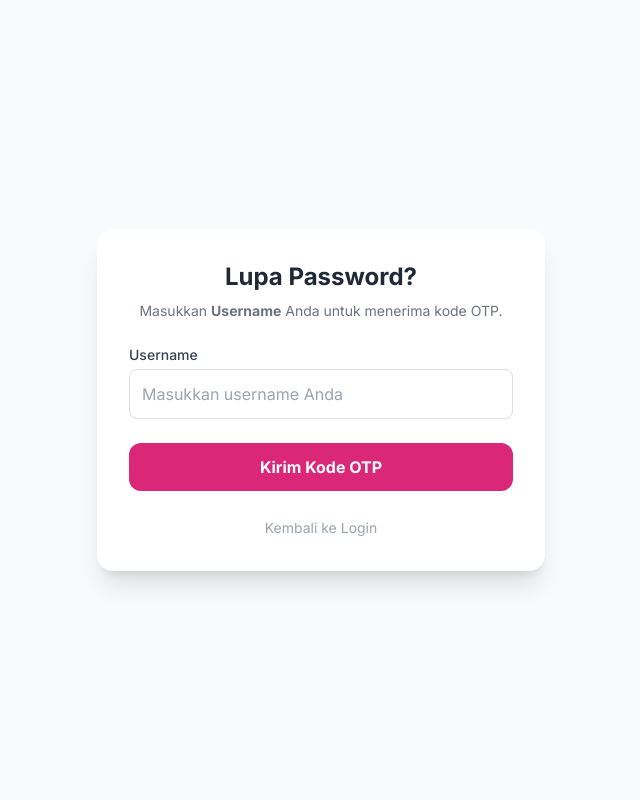
After one commit to Augiexyz/Wedding_organizer, a Django app: page /akun/lupa-password/ in a window 1280 px wide. The commit adds this page. Shown: the whole page, without its empty margins (319-959 px from the left). Run offline with Django 5.2, Linux system fonts and the light colour scheme; some libraries are stand-ins or nearby versions.

Commit message:
aktifkan lupa kata sandi

```diff
--- /dev/null
+++ b/Wedding_organizer/pengguna/templates/pengguna/lupa_password.html
@@ -0,0 +1,43 @@
+<!DOCTYPE html>
+<html lang="id">
+<head>
+    <meta charset="UTF-8">
+    <meta name="viewport" content="width=device-width, initial-scale=1.0">
+    <title>Lupa Password - Wedding Organizer Samarinda</title>
+    <script src="https://cdn.tailwindcss.com"></script>
+    <link href="https://fonts.googleapis.com/css2?family=Inter:wght@400;500;600;700&display=swap" rel="stylesheet">
+    <style>
+        body { font-family: 'Inter', sans-serif; }
+        .input-field { width: 100%; padding: 0.75rem; border: 1px solid #ddd; border-radius: 0.5rem; outline: none; transition: all 0.2s; }
+        .input-field:focus { border-color: #DB2777; ring: 2px; ring-color: #FBCFE8; }
+    </style>
+</head>
+<body class="bg-gray-50 h-screen flex items-center justify-center">
+    <div class="bg-white p-8 rounded-2xl shadow-xl max-w-md w-full">
+        <div class="text-center mb-6">
+            <h1 class="text-2xl font-bold text-gray-800">Lupa Password?</h1>
+            <p class="text-gray-500 text-sm mt-2">Masukkan <strong>Username</strong> Anda untuk menerima kode OTP.</p>
+        </div>
+
+        {% if messages %}
+            {% for message in messages %}
+                <div class="p-3 mb-4 text-sm rounded-lg bg-red-100 text-red-700 text-center">{{ message }}</div>
+            {% endfor %}
+        {% endif %}
+
+        <form method="POST" class="space-y-6">
+            {% csrf_token %}
+            <div>
+                <label class="block text-sm font-medium text-gray-700 mb-1">Username</label>
+                {{ form.username }}
+            </div>
+            <button type="submit" class="w-full bg-pink-600 hover:bg-pink-700 text-white font-bold py-3 rounded-xl transition">
+                Kirim Kode OTP
+            </button>
+            <div class="text-center">
+                <a href="{% url 'login' %}" class="text-sm text-gray-400 hover:text-pink-600">Kembali ke Login</a>
+            </div>
+        </form>
+    </div>
+</body>
+</html>
--- a/Wedding_organizer/pengguna/urls.py
+++ b/Wedding_organizer/pengguna/urls.py
@@ -15,6 +15,10 @@ urlpatterns = [
     path('edit-profil-wo/', views.edit_profil_wo_view, name='edit_profil_wo'),
     path('edit-profil/', views.edit_profil_customer_view, name='edit_profil_customer'),
 
+    path('lupa-password/', views.lupa_password_view, name='lupa_password'),
+    path('verifikasi-otp/', views.verifikasi_otp_view, name='verifikasi_otp'),
+    path('reset-password/', views.reset_password_view, name='reset_password'),
+
 
 
 ]
--- a/Wedding_organizer/pengguna/views.py
+++ b/Wedding_organizer/pengguna/views.py
@@ -4,32 +4,29 @@ from django.contrib.auth import login, update_session_auth_hash
 from django.contrib.auth.decorators import login_required
 from .models import Profil, ProfilWO, GaleriWO
 from .forms import RegistrasiForm, ProfilWOForm, UserUpdateForm, CustomPasswordChangeForm
-# Tambahkan Avg untuk hitung rata-rata rating
 from django.db.models import Sum, Count, Avg
-# Tambahkan model Ulasan
 from organizer.models import Pesanan, Paket, Ulasan
 from django.db.models.functions import TruncMonth
 import json
+
+# --- IMPORT KHUSUS FITUR LUPA PASSWORD ---
+import random
+from django import forms
+from django.contrib.auth.models import User
+# -----------------------------------------
 
 def registrasi_view(request):
     if request.method == 'POST':
         form = RegistrasiForm(request.POST)
         if form.is_valid():
             user = form.save(commit=False)
-
             nama_lengkap = form.cleaned_data.get('nama_lengkap')
             nama_split = nama_lengkap.split(' ', 1)
             user.first_name = nama_split[0]
             if len(nama_split) > 1:
                 user.last_name = nama_split[1]
-
             user.save()
-
-            Profil.objects.create(
-                user=user,
-                role=form.cleaned_data.get('role')
-            )
-
+            Profil.objects.create(user=user, role=form.cleaned_data.get('role'))
             login(request, user)
             messages.success(request, f'Selamat datang, {user.username}! Akun Anda berhasil dibuat.')
             return redirect('redirect_after_login')
@@ -37,12 +34,9 @@ def registrasi_view(request):
         form = RegistrasiForm()
     return render(request, 'pengguna/registrasi.html', {'form': form})
 
-
 @login_required
 def buat_profil_wo_view(request):
-    if request.user.profil.role != 'wo':
-        return redirect('index')
-
+    if request.user.profil.role != 'wo': return redirect('index')
     if request.method == 'POST':
         form = ProfilWOForm(request.POST, request.FILES)
         if form.is_valid():
@@ -53,122 +47,65 @@ def buat_profil_wo_view(request):
             return redirect('dashboard_wo')
     else:
         form = ProfilWOForm()
-
     return render(request, 'pengguna/buat_profil_wo.html', {'form': form})
-
 
 @login_required
 def redirect_after_login_view(request):
     user = request.user
-
     if hasattr(user, 'profil'):
         role = user.profil.role
-        if role == 'wo':
-            return redirect('dashboard_wo')
+        if role == 'wo': return redirect('dashboard_wo')
         elif role == 'customer':
             next_url = request.GET.get('next')
-            if next_url:
-                return redirect(next_url)
+            if next_url: return redirect(next_url)
             return redirect('index')
-
-    elif user.is_superuser:
-        return redirect('/admin/')
-
+    elif user.is_superuser: return redirect('/admin/')
     else:
-        messages.error(request, "Akun Anda tidak memiliki profil yang valid. Silakan hubungi admin.")
+        messages.error(request, "Akun Anda tidak memiliki profil yang valid.")
         return redirect('index')
 
 @login_required
 def dashboard_wo_view(request):
-    if not hasattr(request.user, 'profil') or request.user.profil.role != 'wo':
-        return redirect('index')
+    if not hasattr(request.user, 'profil') or request.user.profil.role != 'wo': return redirect('index')
+    try: profil_wo = request.user.profilwo
+    except ProfilWO.DoesNotExist: return redirect('buat_profil_wo')
 
-    try:
-        profil_wo = request.user.profilwo
-    except ProfilWO.DoesNotExist:
-        return redirect('buat_profil_wo')
-
-    # Mengambil semua pesanan yang ditujukan untuk WO yang sedang login
-    # Optimasi: Gunakan select_related untuk mempercepat query paket & customer
     semua_pesanan = Pesanan.objects.filter(paket__wo=request.user).select_related('paket', 'customer')
-
-    # Menghitung statistik
     pesanan_baru_count = semua_pesanan.filter(status='menunggu').count()
     pesanan_selesai_count = semua_pesanan.filter(status='selesai').count()
-
-    # Menghitung pendapatan dari pesanan yang selesai
     pendapatan_data = semua_pesanan.filter(status='selesai').aggregate(total=Sum('paket__harga'))
     pendapatan_total = pendapatan_data['total'] or 0
+    pesanan_terbaru = semua_pesanan.order_by('-tgl_pesan')[:5]
+    paket_populer = Paket.objects.filter(wo=request.user, is_active=True).annotate(jumlah_pesanan=Count('pesanan')).order_by('-jumlah_pesanan')[:4]
 
-    # Mengambil 5 pesanan terbaru
-    pesanan_terbaru = semua_pesanan.order_by('-tgl_pesan')[:5]
-
-    # Paket Populer
-    paket_populer = Paket.objects.filter(wo=request.user, is_active=True) \
-        .annotate(jumlah_pesanan=Count('pesanan')) \
-        .order_by('-jumlah_pesanan')[:4]
-
-    # --- LOGIKA BARU UNTUK GRAFIK: PERFORMA PAKET ---
-    # Mengelompokkan pendapatan berdasarkan Nama Paket
-    data_grafik = Pesanan.objects.filter(
-        paket__wo=request.user,
-        status='selesai'
-    ).values('paket__nama_paket').annotate(
-        total_pendapatan=Sum('paket__harga')
-    ).order_by('-total_pendapatan')
-
-    # Label grafik sekarang adalah Nama Paket
+    data_grafik = Pesanan.objects.filter(paket__wo=request.user, status='selesai').values('paket__nama_paket').annotate(total_pendapatan=Sum('paket__harga')).order_by('-total_pendapatan')
     chart_labels = [data['paket__nama_paket'] for data in data_grafik]
-    # Data grafik adalah total pendapatan paket tersebut (dalam jutaan)
     chart_data = [int(data['total_pendapatan'] / 1000000) for data in data_grafik]
-
-    # --- BAGIAN BARU: DATA ULASAN ---
     ulasan_list = Ulasan.objects.filter(wo=request.user).order_by('-created_at')
     rating_rata2 = ulasan_list.aggregate(Avg('rating'))['rating__avg'] or 0
-    # --------------------------------
 
     context = {
-        'profil_wo': profil_wo,
-        'pesanan_baru_count': pesanan_baru_count,
-        'pesanan_selesai_count': pesanan_selesai_count,
-        'pendapatan_total': pendapatan_total,
-        'pesanan_terbaru': pesanan_terbaru,
-        'paket_populer': paket_populer,
-        'chart_labels': json.dumps(chart_labels),
-        'chart_data': json.dumps(chart_data),
-
-        # Kirim data ulasan ke template
-        'ulasan_list': ulasan_list,
-        'rating_rata2': round(rating_rata2, 1),
+        'profil_wo': profil_wo, 'pesanan_baru_count': pesanan_baru_count, 'pesanan_selesai_count': pesanan_selesai_count,
+        'pendapatan_total': pendapatan_total, 'pesanan_terbaru': pesanan_terbaru, 'paket_populer': paket_populer,
+        'chart_labels': json.dumps(chart_labels), 'chart_data': json.dumps(chart_data),
+        'ulasan_list': ulasan_list, 'rating_rata2': round(rating_rata2, 1),
     }
     return render(request, 'pengguna/dashboard_wo.html', context)
 
 @login_required
 def edit_profil_wo_view(request):
-    try:
-        profil_wo = request.user.profilwo
-    except ProfilWO.DoesNotExist:
-        return redirect('buat_profil_wo')
-
+    try: profil_wo = request.user.profilwo
+    except ProfilWO.DoesNotExist: return redirect('buat_profil_wo')
     if request.method == 'POST':
         form = ProfilWOForm(request.POST, request.FILES, instance=profil_wo)
         if form.is_valid():
             form.save()
-
             images = request.FILES.getlist('galeri_wo_foto')
-            for image in images:
-                GaleriWO.objects.create(profil_wo=profil_wo, foto=image)
-
+            for image in images: GaleriWO.objects.create(profil_wo=profil_wo, foto=image)
             messages.success(request, 'Profil Anda berhasil diperbarui.')
             return redirect('edit_profil_wo')
-    else:
-        form = ProfilWOForm(instance=profil_wo)
-
-    context = {
-        'form': form,
-        'profil_wo': profil_wo
-    }
-    return render(request, 'pengguna/edit_profil_wo.html', context)
+    else: form = ProfilWOForm(instance=profil_wo)
+    return render(request, 'pengguna/edit_profil_wo.html', {'form': form, 'profil_wo': profil_wo})
 
 @login_required
 def edit_profil_customer_view(request):
@@ -180,12 +117,10 @@ def edit_profil_customer_view(request):
                 nama_lengkap = user_form.cleaned_data.get('nama_lengkap')
                 nama_split = nama_lengkap.split(' ', 1)
                 request.user.first_name = nama_split[0]
-                if len(nama_split) > 1:
-                    request.user.last_name = nama_split[1]
+                if len(nama_split) > 1: request.user.last_name = nama_split[1]
                 request.user.save()
                 messages.success(request, 'Informasi profil Anda berhasil diperbarui.')
                 return redirect('edit_profil_customer')
-
         elif 'change_password' in request.POST:
             password_form = CustomPasswordChangeForm(request.user, request.POST)
             user_form = UserUpdateForm(instance=request.user, initial={'nama_lengkap': request.user.get_full_name()})
@@ -197,9 +132,120 @@ def edit_profil_customer_view(request):
     else:
         user_form = UserUpdateForm(instance=request.user, initial={'nama_lengkap': request.user.get_full_name()})
         password_form = CustomPasswordChangeForm(request.user)
+    return render(request, 'pengguna/edit_profil_customer.html', {'user_form': user_form, 'password_form': password_form})
 
-    context = {
-        'user_form': user_form,
-        'password_form': password_form,
-    }
-    return render(request, 'pengguna/edit_profil_customer.html', context)
+
+# =========================================================
+#  FITUR SIMULASI LUPA PASSWORD (OTP) - UPDATED (USERNAME)
+# =========================================================
+
+# 1. Form Meminta Username (Bukan Email)
+class LupaPasswordForm(forms.Form):
+    username = forms.CharField(widget=forms.TextInput(attrs={
+        'class': 'input-field',
+        'placeholder': 'Masukkan username Anda'
+    }))
+
+class OTPForm(forms.Form):
+    otp = forms.CharField(max_length=4, widget=forms.TextInput(attrs={
+        'class': 'input-field text-center text-2xl tracking-widest font-mono',
+        'placeholder': '0000',
+        'maxlength': '4'
+    }))
+
+class ResetPasswordForm(forms.Form):
+    password_baru = forms.CharField(widget=forms.PasswordInput(attrs={'class': 'input-field', 'placeholder': 'Password baru'}))
+    konfirmasi_password = forms.CharField(widget=forms.PasswordInput(attrs={'class': 'input-field', 'placeholder': 'Ulangi password baru'}))
+
+    def clean(self):
+        cleaned_data = super().clean()
+        p1 = cleaned_data.get("password_baru")
+        p2 = cleaned_data.get("konfirmasi_password")
+        if p1 and p2 and p1 != p2:
+            raise forms.ValidationError("Password tidak sama. Silakan ulangi.")
+
+# 2. View Lupa Password (Cek Username -> Ambil Email -> Kirim OTP)
+def lupa_password_view(request):
+    if request.method == 'POST':
+        form = LupaPasswordForm(request.POST)
+        if form.is_valid():
+            username_input = form.cleaned_data['username']
+
+            # Cari user berdasarkan Username
+            try:
+                user = User.objects.get(username=username_input)
+                email_user = user.email
+
+                # Simulasi kirim OTP (walau input username, OTP 'ceritanya' dikirim ke email/hp user tsb)
+                otp_code = str(random.randint(1000, 9999))
+
+                # Simpan data reset ke session
+                request.session['reset_otp'] = otp_code
+                request.session['reset_username'] = username_input # Simpan username untuk tahap akhir
+
+                # Kirim Notifikasi Simulasi
+                if email_user:
+                    pesan_simulasi = f"🔔 [SIMULASI SMS ke email {email_user}] Kode OTP: {otp_code}. Jangan berikan kepada siapapun."
+                else:
+                    pesan_simulasi = f"🔔 [SIMULASI SMS] Kode OTP: {otp_code} (User ini tidak punya email, tapi OTP tetap digenerate)."
+
+                messages.info(request, pesan_simulasi)
+                return redirect('verifikasi_otp')
+
+            except User.DoesNotExist:
+                messages.error(request, "Username tidak ditemukan.")
+    else:
+        form = LupaPasswordForm()
+
+    return render(request, 'pengguna/lupa_password.html', {'form': form})
+
+def verifikasi_otp_view(request):
+    if 'reset_otp' not in request.session:
+        return redirect('lupa_password')
+
+    if request.method == 'POST':
+        form = OTPForm(request.POST)
+        if form.is_valid():
+            input_otp = form.cleaned_data['otp']
+            session_otp = request.session.get('reset_otp')
+
+            if input_otp == session_otp:
+                request.session['otp_verified'] = True
+                messages.success(request, "OTP Valid! Silakan buat password baru.")
+                return redirect('reset_password')
+            else:
+                messages.error(request, "Kode OTP salah! Cek notifikasi sistem Anda.")
+    else:
+        form = OTPForm()
+
+    return render(request, 'pengguna/verifikasi_otp.html', {'form': form})
+
+# 3. Reset Password (Pakai session username)
+def reset_password_view(request):
+    if not request.session.get('otp_verified'):
+        return redirect('lupa_password')
+
+    if request.method == 'POST':
+        form = ResetPasswordForm(request.POST)
+        if form.is_valid():
+            username = request.session.get('reset_username')
+            password_baru = form.cleaned_data['password_baru']
+
+            try:
+                user = User.objects.get(username=username)
+                user.set_password(password_baru)
+                user.save()
+
+                # Bersihkan session
+                request.session.pop('reset_otp', None)
+                request.session.pop('reset_username', None)
+                request.session.pop('otp_verified', None)
+
+                messages.success(request, "Password berhasil diubah! Silakan login.")
+                return redirect('login')
+            except User.DoesNotExist:
+                messages.error(request, "Terjadi kesalahan sistem.")
+    else:
+        form = ResetPasswordForm()
+
+    return render(request, 'pengguna/reset_password.html', {'form': form})
```
Also changed, not shown: Wedding_organizer/pengguna/templates/pengguna/login.html (+29 -11 lines), Wedding_organizer/pengguna/templates/pengguna/reset_password.html (added, +49 -0 lines), Wedding_organizer/pengguna/templates/pengguna/verifikasi_otp.html (added, +68 -0 lines), Wedding_organizer/db.sqlite3.
